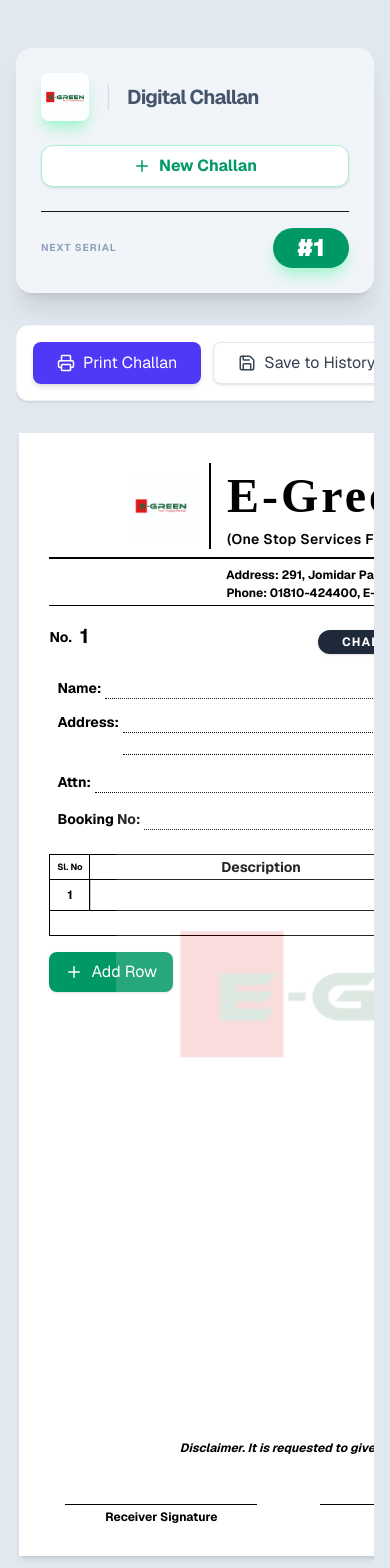
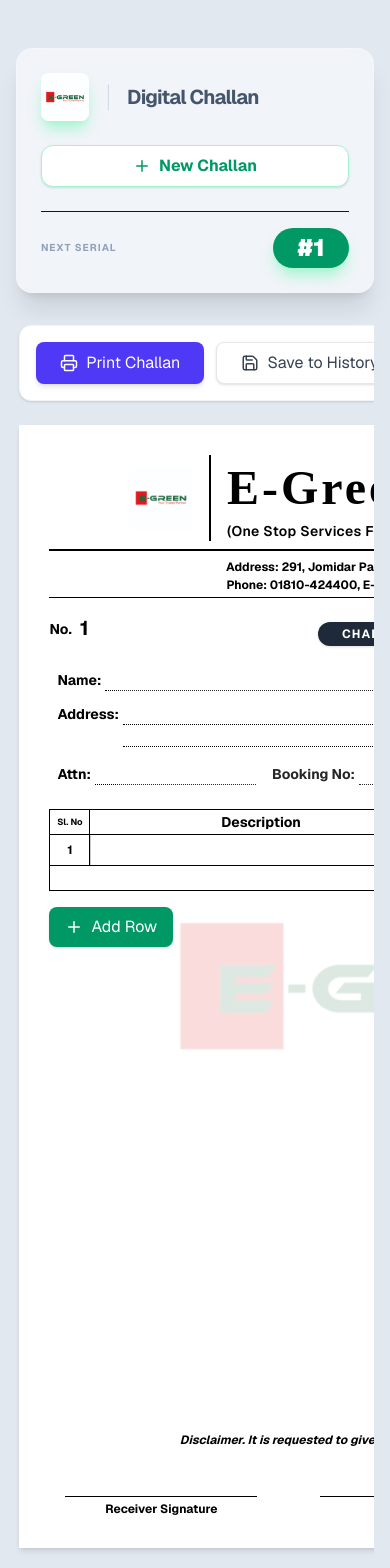
Before and after one commit to senkai742/e-greenaccessories, a Next.js app: page / in a window 390 px wide. Shown: the top 1568 px of the page. Built offline with nearby package versions, Linux system fonts and the light colour scheme.

Commit message:
update for mobile print

```diff
--- a/components/Challan/ChallanForm.tsx
+++ b/components/Challan/ChallanForm.tsx
@@ -1,7 +1,7 @@
 "use client";
 
 import React from "react";
-import { Mail, Phone, MapPin, Printer, Save } from "lucide-react";
+import { Printer, Save } from "lucide-react";
 import { ChallanData } from "../../types/challan";
 
 interface ChallanFormProps {
@@ -15,9 +15,9 @@
 
 export function ChallanForm({ data, updateField, onPrint, onSave, children, isReadOnly = false }: ChallanFormProps) {
   return (
-    <div className="space-y-6">
-      {/* Action Buttons - Hidden on print */}
-      <div className="flex justify-between items-center no-print bg-white p-4 rounded-xl shadow-sm border border-gray-100 mb-8">
+    <>
+      {/* SCREEN UI ONLY: Completely isolated from the printable container */}
+      <div className="block print:hidden no-print bg-white p-4 rounded-xl shadow-sm border border-gray-100 mb-6 max-w-[210mm] mx-auto">
         <div className="flex gap-3">
           <button
             onClick={onPrint}
@@ -36,7 +36,11 @@
         </div>
       </div>
 
-      <div className="challan-container font-sans relative">
+      {/* PRINT CANVAS: Isolated size constraints strictly target A4 specifications */}
+      <div className="challan-container font-sans relative bg-white text-black mx-auto w-full max-w-[210mm] min-h-[297mm] p-0 print:p-0 overflow-visible flex flex-col justify-between">
+
+        {/* Wrapper to group content together to accurately calculate heights */}
+        <div className="w-full flex-1 flex flex-col">
           {/* Watermark Logo */}
           <div className="absolute inset-0 flex items-center justify-center pointer-events-none opacity-15 z-0">
             <img src="/logo.png" alt="Watermark" className="w-[80%] max-w-[600px] object-contain" />
@@ -45,7 +49,6 @@
           {/* Header Section */}
           <div className="relative z-10 flex justify-center items-center mb-2 border-b-2 border-black pb-2">
             <div className="flex gap-4 items-center">
-            {/* E-GREEN Branding Logo Image */}
               <img src="/logo.png" alt="E-GREEN Logo" className="h-16 w-auto" />
               <div className="border-l-2 border-black pl-4">
                 <h1 className="text-5xl font-bold tracking-[3px] text-black leading-snug font-serif">E-Green Accessories</h1>
@@ -80,27 +83,24 @@
             </span>
           </div>
 
-        <div className="flex-1 flex flex-col">
           {/* Metadata Grid */}
-          <div className="grid grid-cols-[1fr_auto] gap-x-12 gap-y-3 mb-6 px-2 text-sm">
+          <div className="grid grid-cols-[1fr_auto] gap-x-12 gap-y-3 mb-6 px-2 text-sm w-full">
             <div className="space-y-3 min-w-0">
               <div className="flex items-baseline gap-1">
                 <span className="font-bold whitespace-nowrap">Name:</span>
                 <div className="flex-1 border-b border-dotted border-black min-h-[20px] flex items-end">
                   {isReadOnly ? <div className="w-full px-1">{data.name}</div> : (
-                    <input type="text" value={data.name} onChange={(e) => updateField("name", e.target.value)} className="w-full bg-transparent outline-none px-1" />
+                    <input type="text" value={data.name || ""} onChange={(e) => updateField("name", e.target.value)} className="w-full bg-transparent outline-none px-1" />
                   )}
                 </div>
               </div>
               <div className="flex items-start gap-1 relative">
                 <span className="font-bold whitespace-nowrap leading-[22px]">Address:</span>
                 <div className="flex-1 relative min-h-[44px] min-w-0">
-                  {/* Background dotted lines */}
                   <div className="absolute inset-0 flex flex-col pointer-events-none">
                     <div className="border-b border-dotted border-black h-[22px]"></div>
                     <div className="border-b border-dotted border-black h-[22px]"></div>
                   </div>
-                  {/* Content */}
                   <div className="relative z-10 w-full h-full">
                     {isReadOnly ? (
                       <div className="w-full px-1 break-words whitespace-pre-wrap leading-[22px] min-h-[44px]">
@@ -108,7 +108,7 @@
                       </div>
                     ) : (
                       <textarea
-                        value={data.address}
+                        value={data.address || ""}
                         onChange={(e) => updateField("address", e.target.value)}
                         className="w-full h-[44px] bg-transparent outline-none px-1 resize-none leading-[22px] overflow-hidden"
                       />
@@ -117,31 +117,31 @@
                 </div>
               </div>
               <div className="flex flex-row flex-wrap items-baseline gap-4">
-                <div className="flex-1 flex items-baseline gap-1 min-w-[200px]">
+                <div className="flex-1 flex items-baseline gap-1 min-w-[180px]">
                   <span className="font-bold whitespace-nowrap">Attn:</span>
                   <div className="flex-1 border-b border-dotted border-black min-h-[20px] flex items-end">
                     {isReadOnly ? <div className="w-full px-1">{data.attn}</div> : (
-                      <input type="text" value={data.attn} onChange={(e) => updateField("attn", e.target.value)} className="w-full bg-transparent outline-none px-1" />
+                      <input type="text" value={data.attn || ""} onChange={(e) => updateField("attn", e.target.value)} className="w-full bg-transparent outline-none px-1" />
                     )}
                   </div>
                 </div>
-                <div className="flex-1 flex items-baseline gap-1 min-w-[200px]">
+                <div className="flex-1 flex items-baseline gap-1 min-w-[180px]">
                   <span className="font-bold whitespace-nowrap">Booking No:</span>
                   <div className="flex-1 border-b border-dotted border-black min-h-[20px] flex items-end">
                     {isReadOnly ? <div className="w-full px-1">{data.bookingNo}</div> : (
-                      <input type="text" value={data.bookingNo} onChange={(e) => updateField("bookingNo", e.target.value)} className="w-full bg-transparent outline-none px-1" />
+                      <input type="text" value={data.bookingNo || ""} onChange={(e) => updateField("bookingNo", e.target.value)} className="w-full bg-transparent outline-none px-1" />
                     )}
                   </div>
                 </div>
               </div>
             </div>
 
-            <div className="space-y-3 w-64 print:w-64">
+            <div className="space-y-3 w-64">
               <div className="flex items-baseline gap-1">
                 <span className="font-bold whitespace-nowrap">Date:</span>
                 <div className="flex-1 border-b border-dotted border-black min-h-[20px] flex items-end">
                   {isReadOnly ? <div className="w-full px-1 text-center">{data.date}</div> : (
-                    <input type="text" value={data.date} onChange={(e) => updateField("date", e.target.value)} className="w-full bg-transparent outline-none px-1 text-center" />
+                    <input type="text" value={data.date || ""} onChange={(e) => updateField("date", e.target.value)} className="w-full bg-transparent outline-none px-1 text-center" />
                   )}
                 </div>
               </div>
@@ -149,27 +149,27 @@
                 <span className="font-bold whitespace-nowrap">Buyer:</span>
                 <div className="flex-1 border-b border-dotted border-black min-h-[20px] flex items-end">
                   {isReadOnly ? <div className="w-full px-1">{data.buyer}</div> : (
-                    <input type="text" value={data.buyer} onChange={(e) => updateField("buyer", e.target.value)} className="w-full bg-transparent outline-none px-1" />
+                    <input type="text" value={data.buyer || ""} onChange={(e) => updateField("buyer", e.target.value)} className="w-full bg-transparent outline-none px-1" />
                   )}
                 </div>
               </div>
-              <div className="flex items-baseline gap-1 pt-0 md:pt-6 print:pt-6">
+              <div className="flex items-baseline gap-1 pt-6">
                 <span className="font-bold whitespace-nowrap">Po/Order No:</span>
                 <div className="flex-1 border-b border-dotted border-black min-h-[20px] flex items-end">
                   {isReadOnly ? <div className="w-full px-1">{data.poOrderNo}</div> : (
-                    <input type="text" value={data.poOrderNo} onChange={(e) => updateField("poOrderNo", e.target.value)} className="w-full bg-transparent outline-none px-1" />
+                    <input type="text" value={data.poOrderNo || ""} onChange={(e) => updateField("poOrderNo", e.target.value)} className="w-full bg-transparent outline-none px-1" />
                   )}
                 </div>
               </div>
             </div>
           </div>
 
-          {/* The Item Table Section - This will grow to fill space */}
-          <div className="flex-1 flex flex-col min-h-0">
+          {/* Item Table Target Container */}
+          <div className="w-full flex-1 flex flex-col min-h-0 relative z-10">
             {children}
           </div>
         </div>
       </div>
-    </div>
+    </>
   );
 }
```
Lines whose indentation alone changed are shown as unchanged.
